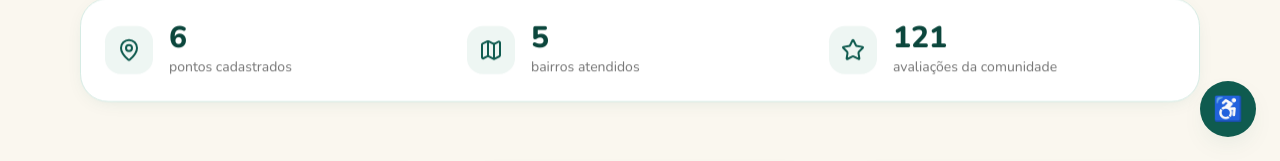
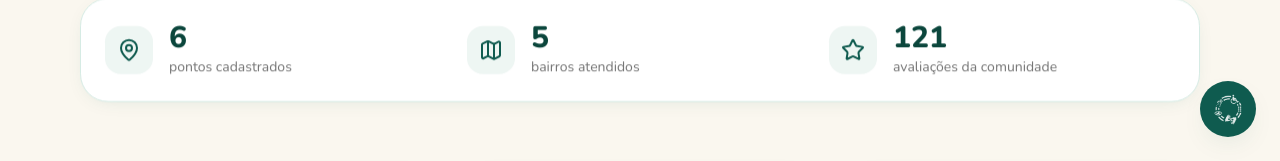
Before and after one commit to Nezio22/GS2026-ROTAFOLEGO, a React (Vite) app: page / in a window 1280 px wide. Shown: the part 639-800 px from the top of the page. Built offline with nearby package versions, Linux system fonts and the light colour scheme.

Commit message:
feat: botao de acessibilidade usa o simbolo da identidade visual (fundo transparente)

```diff
--- a/src/components/layout/AccessibilityBar.tsx
+++ b/src/components/layout/AccessibilityBar.tsx
@@ -364,9 +364,9 @@ export default function AccessibilityBar() {
         onClick={() => setAberto((v) => !v)}
         aria-expanded={aberto}
         aria-label={aberto ? "Fechar opções de acessibilidade" : "Abrir opções de acessibilidade"}
-        className="flex h-14 w-14 items-center justify-center rounded-full bg-folego-600 text-2xl text-white shadow-soft transition hover:bg-folego-700 focus-visible:ring-2 focus-visible:ring-folego-500 focus-visible:ring-offset-2"
+        className="flex h-14 w-14 items-center justify-center rounded-full bg-folego-600 shadow-soft transition hover:bg-folego-700 focus-visible:ring-2 focus-visible:ring-folego-500 focus-visible:ring-offset-2"
       >
-        <span aria-hidden>♿</span>
+        <img src="/acessibilidade.png" alt="" aria-hidden className="h-8 w-8" />
       </button>
     </div>
   );
```
Also changed, not shown: public/acessibilidade.png (added).
